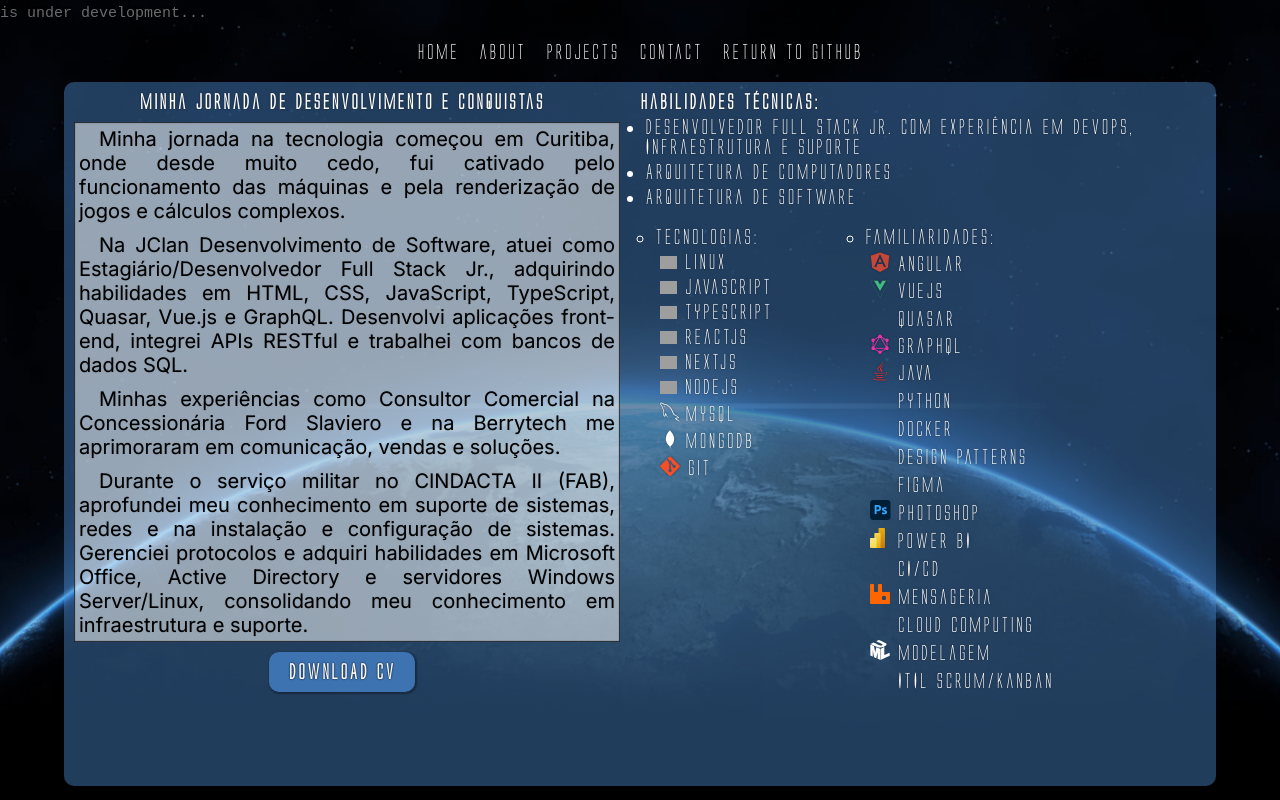
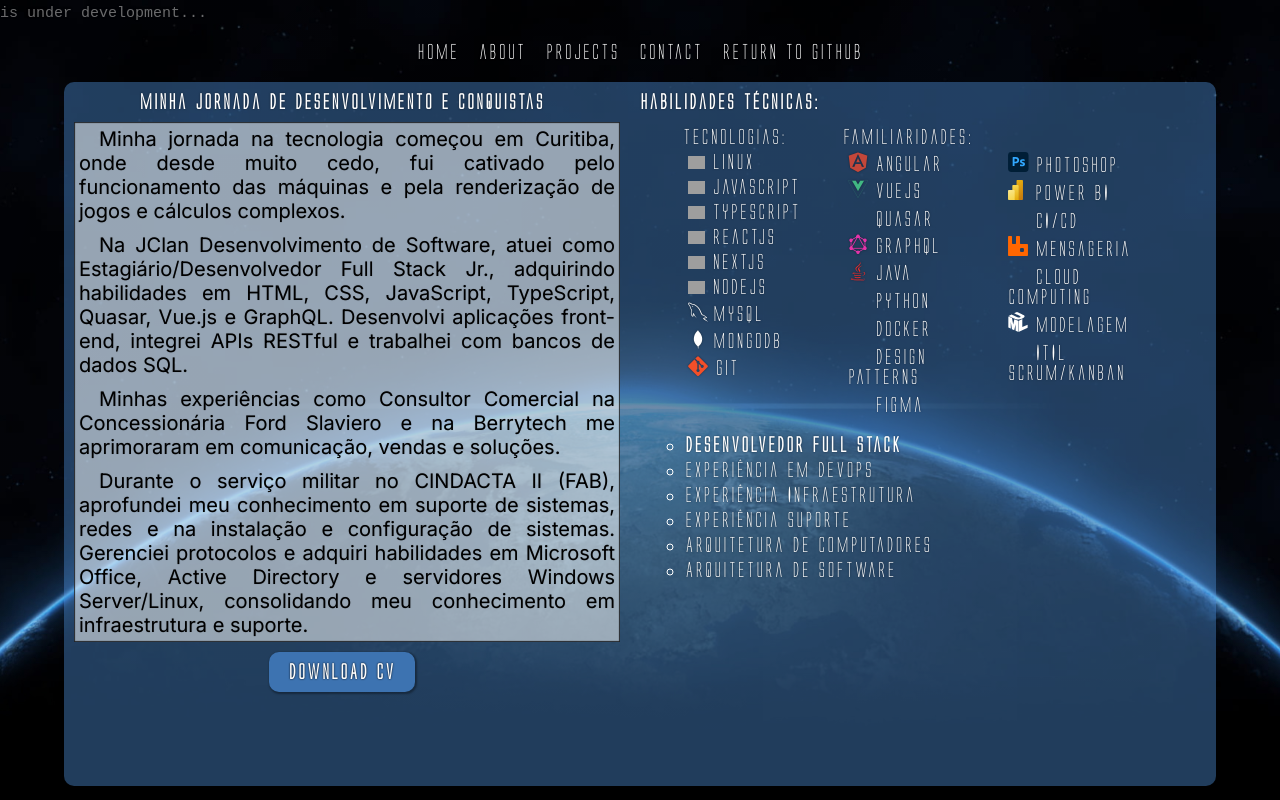
Before and after one commit to Robsonnsbr/my_template_react, a React (Vite) app: page /portfolio/about in a window 1280 px wide. Built offline with nearby package versions, Linux system fonts and the light colour scheme; grey boxes are pictures that could not be loaded; some icons are missing.

Commit message:
fix: ajuste layout and download

```diff
--- a/src/routes/about/About.module.css
+++ b/src/routes/about/About.module.css
@@ -25,7 +25,7 @@
 }
 
 ::-webkit-scrollbar-thumb:hover {
-  background-color: #51e0a4;; /* Cor da alça da barra de rolagem quando o mouse estiver sobre ela */
+  background-color: #51e0a4; /* Cor da alça da barra de rolagem quando o mouse estiver sobre ela */
 }
 
 
@@ -48,8 +48,13 @@
   align-items: center;
   justify-content: center;
   padding: 0 20px;
+  justify-content: center;
+ & ul {
+  align-items: top;
+  justify-content: center;
+}
 
-  & li {
+& li {
     margin: 5px;
     align-items: center;
     justify-content: center;
@@ -61,12 +66,23 @@
 
 .inlineBk {
   margin: 10px;
-  display: inline-flex;
+  display: flex;
+  list-style-type: none;
 }
 
 .columnBk {
-  width: 200px;
-  list-style-type: none;
+  width: 150px;
+  list-style-type: none
+}
+.columnInfo {
+  margin-left: 40px;
+  align-items: center;
+  justify-content: center;
+  list-style-type: circle
+}
+
+ li .columnBkLi{
+  margin-top: 25px;
 }
 
 .content {
@@ -150,6 +166,9 @@ img {
     flex-direction: column;
     justify-content: center;
     align-items: center;
+    li {
+      margin: 5px !important;
+    }
   }
 }
 
--- a/src/routes/about/About.tsx
+++ b/src/routes/about/About.tsx
@@ -44,7 +44,6 @@ export const About = () => {
         <a
           href="https://drive.google.com/u/0/uc?id=1UDclT2rbClofsSs-4k0IZwpjkqtmSDLV&export=download"
           download="Curriculo_Robson.pdf"
-          target="_blank"
         >
           <Button value={"DOWNLOAD CV"} />
         </a>{" "}
@@ -52,12 +51,6 @@ export const About = () => {
       <section className={css.sectionCon}>
         <h2>Habilidades Técnicas:</h2>
         <ul>
-          <li>
-            Desenvolvedor Full Stack Jr. com experiência em DevOps,
-            Infraestrutura e Suporte
-          </li>
-          <li>Arquitetura de computadores</li>
-          <li>Arquitetura de software</li>
           <ul className={css.inlineBk}>
             <li>
               Tecnologias:
@@ -153,7 +146,11 @@ export const About = () => {
                 <li>
                   <Icon icon="devicon:figma" /> Figma
                 </li>
-                <li>
+              </ul>
+            </li>
+            <li>
+              <ul className={css.columnBk}>
+                <li className={css.columnBkLi}>
                   <Icon icon="logos:adobe-photoshop" /> Photoshop
                 </li>
                 <li>
@@ -182,6 +179,14 @@ export const About = () => {
             </li>
           </ul>
         </ul>
+        <ul className={css.columnInfo}>
+          <li style={{ fontWeight: 600 }}>Desenvolvedor Full Stack</li>
+          <li>Experiência em DevOps</li>
+          <li>Experiência Infraestrutura</li>
+          <li>Experiência Suporte</li>
+          <li>Arquitetura de computadores</li>
+          <li>Arquitetura de software</li>
+        </ul>
       </section>
     </div>
   );
```
